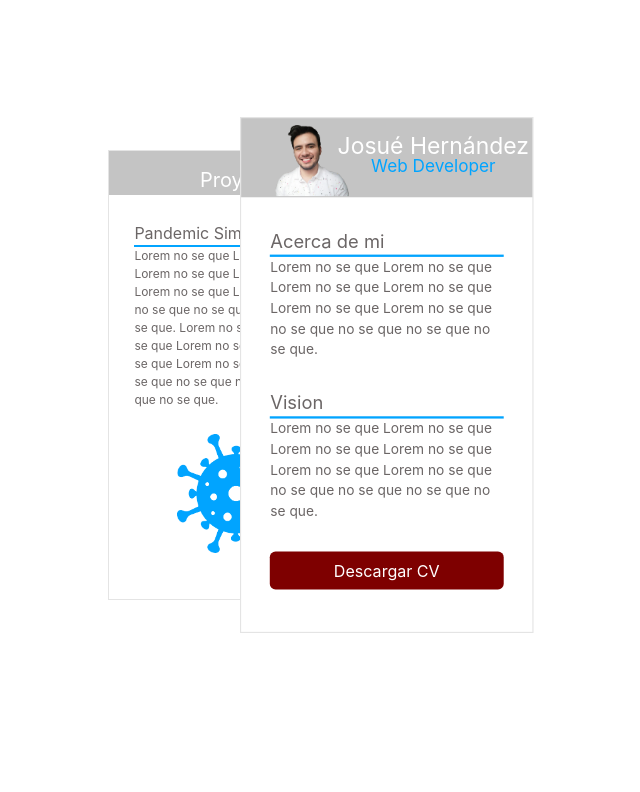
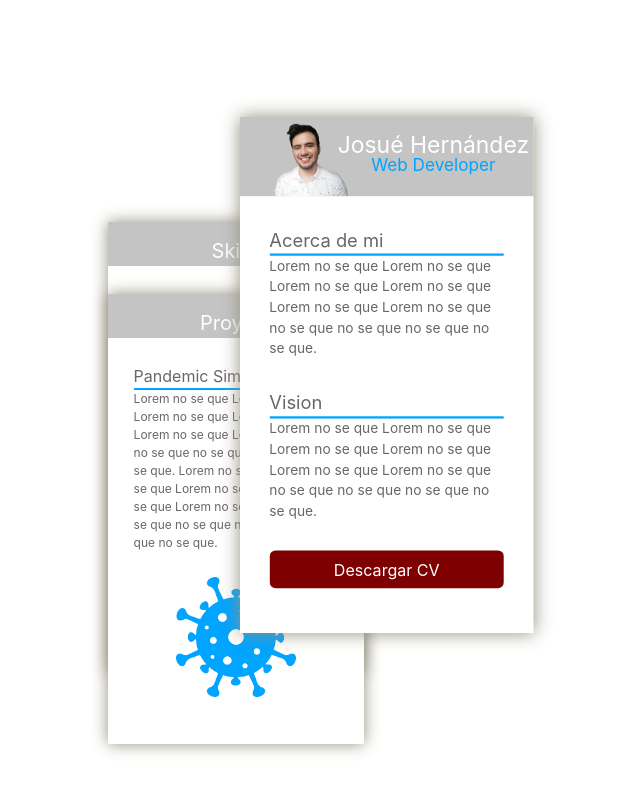
Before and after one commit to Josue0117/book, a Nuxt app: page / in a window 1280 px wide. Shown: the top 792 px of the page, without its empty margins (276-916 px from the left). Built offline with nearby package versions, Linux system fonts and the light colour scheme.

Commit message:
Adds styled border to the cards

```diff
--- a/components/CardsContent.vue
+++ b/components/CardsContent.vue
@@ -20,7 +20,7 @@
       <div class="row">
         <Paragraph :title="programmingLanguages" />
       </div>
-      <div class="row">
+      <div class="row languages-container">
         <div
           class="col-4 language-icon"
           v-bind:key="languagueUrl"
@@ -28,6 +28,9 @@
         >
           <img :src="require('@/assets/images/'+languagueUrl+'.png')" :alt="languagueUrl+'-logo'">
         </div>
+      </div>
+      <div class="row">
+        <Paragraph title="Frameworks" />
       </div>
     </div>
 
@@ -53,6 +56,7 @@ import {
   VISION_CONTENT,
   DOWNLOAD_BUTTON_TEXT,
   SUBTITLE_1_CARD_2,
+  FRAMEWORKS_TITLE,
   PANDEMIC_SIMULATOR_TITLE,
   PANDEMIC_SIMULATOR_DESCRIPTION
 } from '@/constants-static-texts.js'
@@ -72,6 +76,7 @@ export default {
       buttonText: DOWNLOAD_BUTTON_TEXT,
       programmingLanguages: SUBTITLE_1_CARD_2,
       programmingLanguagesUrls: PROGRAMMING_LANGUAGUES_URLS,
+      frameworksTitle: FRAMEWORKS_TITLE,
       proyectTittle: PANDEMIC_SIMULATOR_TITLE,
       proyectDescription: PANDEMIC_SIMULATOR_DESCRIPTION
     }
@@ -92,19 +97,18 @@ export default {
   border: none;
 }
 
-.language-icon {
-  margin-top: 10px;
-  padding: 20px;
+.languages-container {
+  padding: 10%;
   padding-bottom: 0;
 }
 
 .language-icon img {
   width: 100%;
+  margin-bottom: 10px;
 }
 
 .proyect-img img {
   width: 100%;
   padding: 10%;
-
 }
 </style>
--- a/components/InfoCard.vue
+++ b/components/InfoCard.vue
@@ -55,7 +55,11 @@ export default {
   width: 50%;
   height: 450px;
   top: 150px;
-  border: 0.5px solid #e4e4e4;
+  box-shadow: 0 0 15px #938e7e;
+}
+
+.container:hover {
+  box-shadow: 0 0 15px #01A4FF;
 }
 
 .header {
--- a/constants-static-texts.js
+++ b/constants-static-texts.js
@@ -17,3 +17,4 @@ export const SUBTITLE_1_CARD_2 = 'Lenguajes de programación'
 export const TITLE_CARD_3 = 'Proyect'
 export const PANDEMIC_SIMULATOR_TITLE = 'Pandemic Simulator'
 export const PANDEMIC_SIMULATOR_DESCRIPTION = 'Lorem no se que Lorem no se que Lorem no se que Lorem no se que Lorem no se que Lorem no se que no se que no se que no se que no se que. Lorem no se que Lorem no se que Lorem no se que Lorem no se que Lorem no se que Lorem no se que no se que no se que no se que no se que.'
+export const FRAMEWORKS_TITLE = 'Frameworks'
--- a/pages/index.vue
+++ b/pages/index.vue
@@ -69,12 +69,12 @@ export default {
 }
 
 .info-card.card-2{
-  top: -300px;
+  margin-top: -73.8%;
   animation-delay: 6s;
 }
 
 .info-card.card-3{
-  top: -750px;
+  margin-top: -73.8%;
   animation-delay: 12s;
 }
 
```
